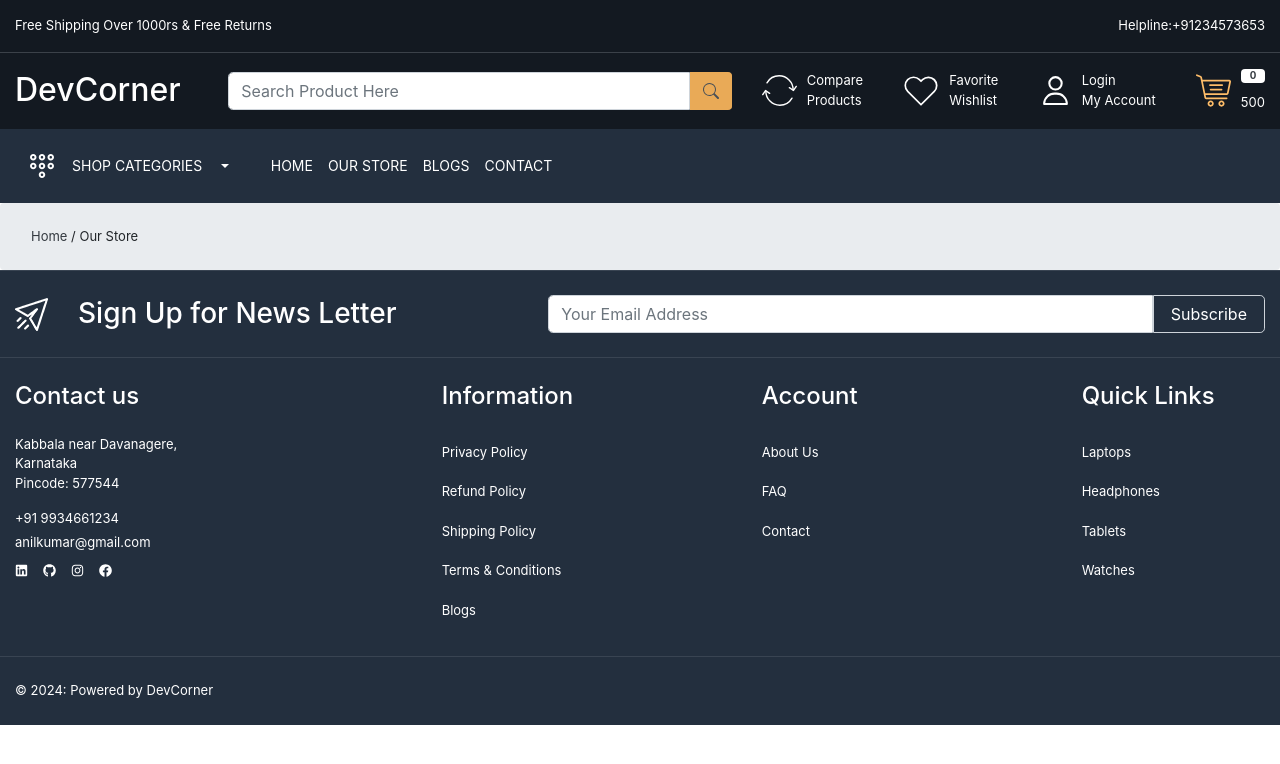
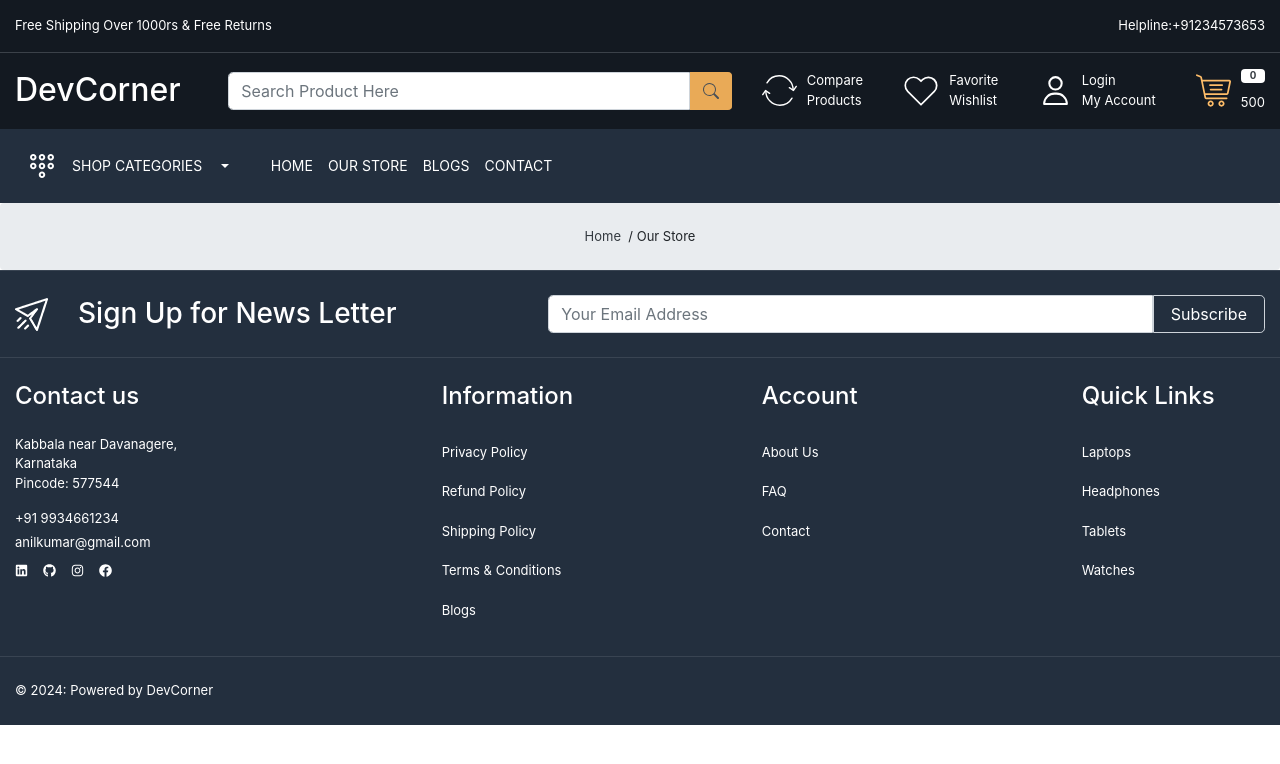
Before and after one commit to AnilKumarB12/ECommerce, a React (Create React App) app: page /store in a window 1280 px wide. Shown: the top 764 px of the page. Built offline with nearby package versions, Linux system fonts and the light colour scheme.

Commit message:
BreadCrumb.js new file: MetaD.js OurStore.js add a new page OurStore

```diff
--- a/package.json
+++ b/package.json
@@ -11,6 +11,7 @@
     "react": "^18.2.0",
     "react-dom": "^18.2.0",
     "react-fast-marquee": "^1.6.3",
+    "react-helmet": "^6.1.0",
     "react-rating-stars-component": "^2.2.0",
     "react-redux": "^8.1.3",
     "react-router-dom": "^6.21.3",
--- a/src/App.css
+++ b/src/App.css
@@ -24,8 +24,8 @@
   font-family: "Rubik", sans-serif;
   font-size: small;
 }
-a {
-  text-decoration: none;
+a, Link {
+  text-decoration: none !important;
   display: inline-block;
 }
 .form-control:focus {
@@ -343,4 +343,11 @@
   color: white;
 }
 /*famous wrapper part ends here*/
+
+/*BreadCrumb part*/
+.breadcrumb {
+  display: flex;
+  justify-content: center;
+}
+/*BreadCrumb part ends here*/
 /* Home Page Ends Here*/
--- a/src/components/BreadCrumb.js
+++ b/src/components/BreadCrumb.js
@@ -1,23 +1,26 @@
 import React from "react";
 import { Link } from "react-router-dom";
+
 
 const BreadCrumb = (props) => {
   const { title } = props;
   return (
-    <div className="breadcrumb py-4">
+   <>
+   <div className="breadcrumb mb-0 py-4">
   <div className="container-xxl">
     <div className="row">
       <div className="col-12">
-            <p className="text-center">
-              <Link className="text-dark" to="/">
-                Home{" "}
-              </Link>{" "}
+        <p className="mb-0 ">
+          <Link className="text-dark " to="/">
+            Home &nbsp;
+          </Link>
           / {title}
         </p>
       </div>
     </div>
   </div>
 </div>
+</>
   );
 };
 
--- /dev/null
+++ b/src/components/MetaD.js
@@ -0,0 +1,12 @@
+import React from 'react'
+ import{Helmet} from "react-helmet"
+const Meta = (props) => {
+  return (
+    <Helmet>
+        <meta charSet='utf-8'></meta>
+        <title>{props.title}</title>
+    </Helmet>
+  )
+}
+
+export default Meta
--- a/src/pages/OurStore.js
+++ b/src/pages/OurStore.js
@@ -1,12 +1,14 @@
 import React from 'react'
-import BreadCrumb from '../components/BreadCrumb'
+import BreadCrumb from '../components/BreadCrumb';
+import Meta from '../components/MetaD';
 
 const OurStore = () => {
   return (
     <>
+    <Meta title={'Our Store'}/>
     <BreadCrumb title="Our Store"/>
     </>
   )
 }
 
-export default OurStore
+export default OurStore;
```
Also changed, not shown: 1 other file (tests, documents, lock files or other folders). Lines whose indentation alone changed are shown as unchanged.
